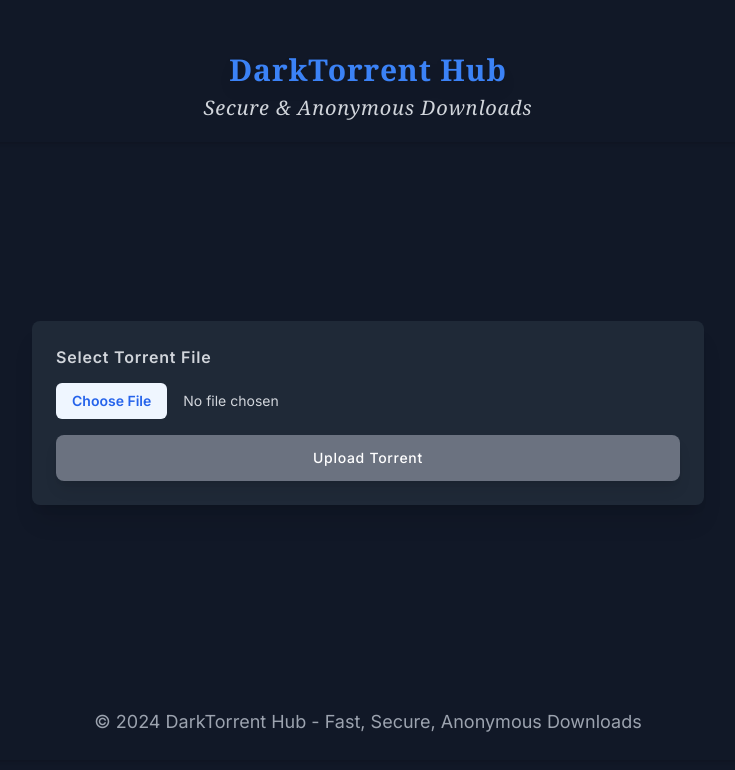
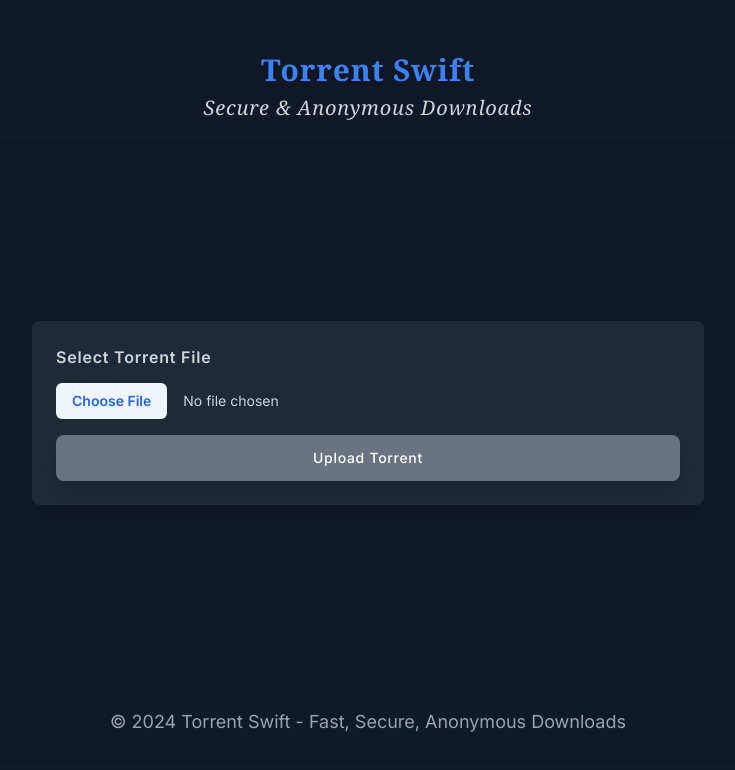
Before and after one commit to Bakhtiar85/torrent-swift, a Next.js app: page / in a window 1280 px wide. Shown: the top 770 px of the page, without its empty margins (272-1007 px from the left). Built offline with nearby package versions, Linux system fonts and the light colour scheme.

Commit message:
readme.md file udpated, site name changed

```diff
--- a/app/page.tsx
+++ b/app/page.tsx
@@ -5,7 +5,7 @@ export default function Home() {
     <main className="flex min-h-screen flex-col items-center justify-between p-3 sm:p-4 md:p-10 bg-gray-900 text-white">
       <div className="z-10 w-full text-center font-serif p-3 sm:pb-5 tracking-wider shadow-md">
         <h1 className="font-extrabold text-2xl sm:text-3xl 2xl:text-5xl text-blue-500 drop-shadow-lg shadow-blue-500 sm:mb-0">
-          DarkTorrent Hub
+          Torrent Swift
         </h1>
         <p className="text-lg sm:text-xl text-gray-300 mt-0.5 xl:mt-1.5 italic">
           Secure & Anonymous Downloads
@@ -17,7 +17,7 @@ export default function Home() {
       </div>
 
       <footer className="w-full text-sm xl:text-lg text-center p-4 sm:p-6 text-gray-400 shadow-md">
-        &copy; {new Date().getFullYear()} DarkTorrent Hub - Fast, Secure, Anonymous Downloads
+        &copy; {new Date().getFullYear()} Torrent Swift - Fast, Secure, Anonymous Downloads
       </footer>
     </main>
   );
```
Also changed, not shown: 1 other file (tests, documents, lock files or other folders).
